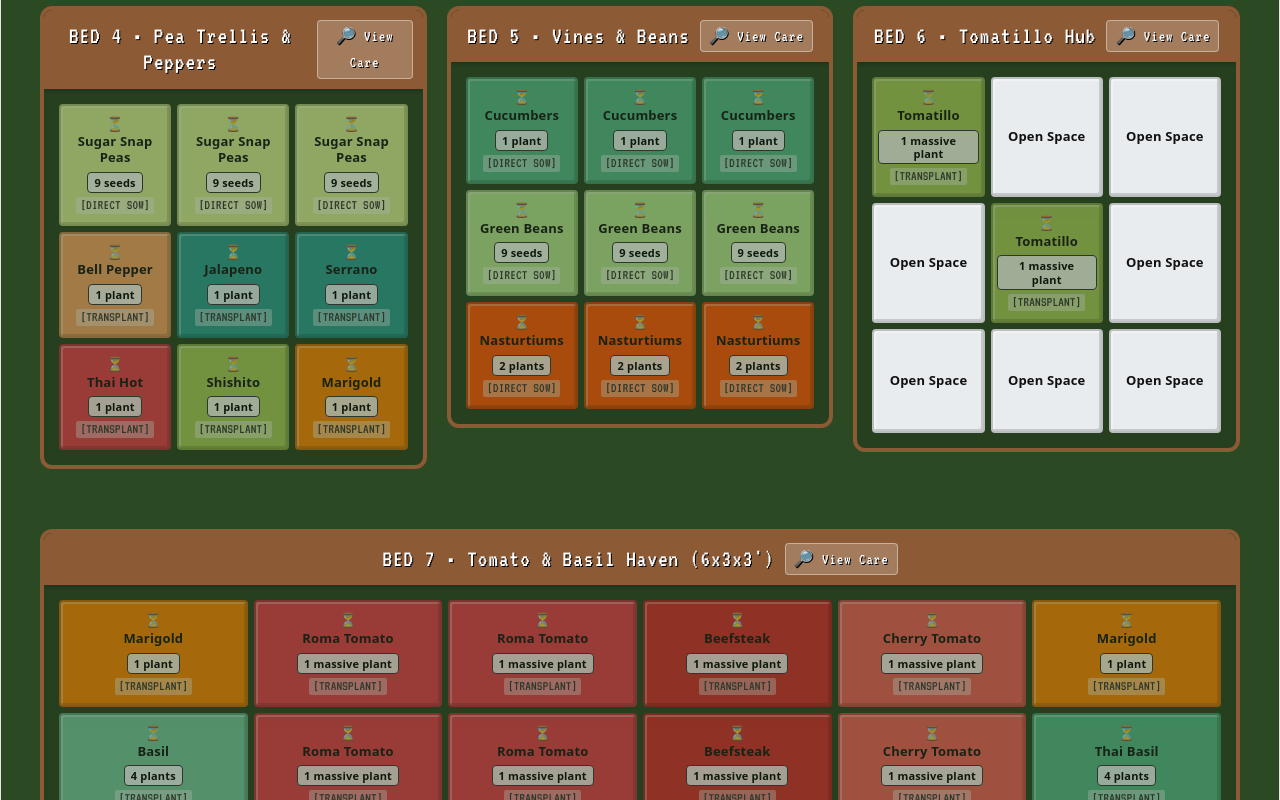
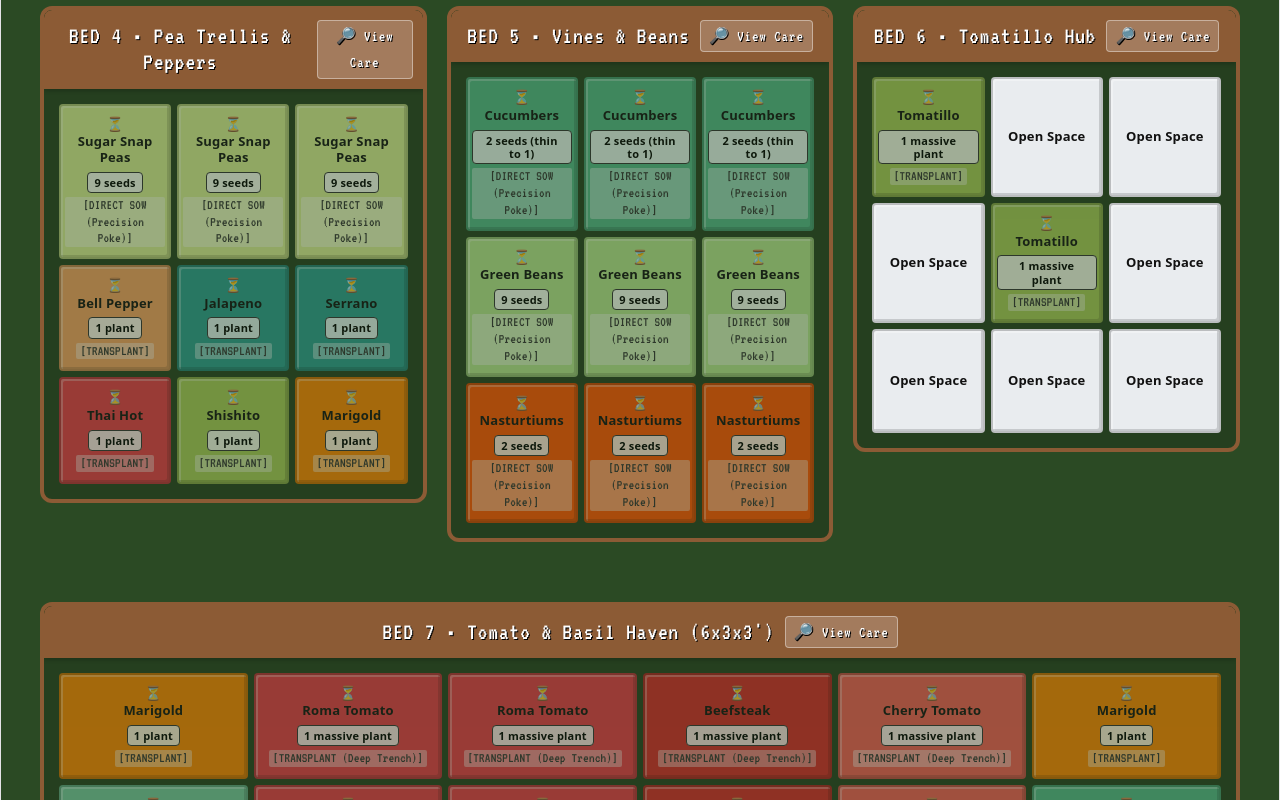
Before and after one commit to nategraves29/garden-planner-2026, a React (Vite) app: page / in a window 1280 px wide. Shown: the part 1560-2360 px from the top of the page. Built offline with nearby package versions, Linux system fonts and the light colour scheme; no server answers; the database is empty.

Commit message:
Updated precise sowing methods and integrated field secrets

```diff
--- a/src/App.jsx
+++ b/src/App.jsx
@@ -20,93 +20,93 @@ const bedDatabase = {
 // DYNAMIC CHRONOLOGICAL PLANT DATABASE
 // ==========================================
 const plantDatabase = {
-  "Radishes": { color: "#ff8fab", method: "DIRECT SOW", quantity: "16 seeds", depth: "1/2 inch", harvest: "25-30 days", pruning: "Snip weakest sprouts.", notes: "Lightning fast crop.",
+  "Radishes": { color: "#ff8fab", method: "DIRECT SOW (Precision Poke)", quantity: "16 seeds", depth: "1/2 inch", harvest: "25-30 days", pruning: "Snip weakest sprouts.", notes: "Pro-Tip: Lightning fast. Harvest promptly to free up root space.",
     phases: [{ name: "Growth", startDay: 0, waterDays: 1, water: "Daily mist to keep soil soft.", feedDays: 14, feed: "Light Fish Emulsion (5-1-1)" }] },
-  "Carrots": { color: "#ffb703", method: "DIRECT SOW", quantity: "9 seeds", depth: "1/4 inch", harvest: "70-80 days", pruning: "Dust with dirt, thin to 9.", notes: "Loose, rock-free soil.",
+  "Carrots": { color: "#ffb703", method: "DIRECT SOW (Scatter & Thin)", quantity: "Thin to 9", depth: "1/4 inch", harvest: "70-80 days", pruning: "Dust with dirt, thin at 2 inches tall.", notes: "Sowing Secret: Seeds are tiny. Scatter lightly, then thin down to a conservative 9 per sq ft to preserve soil nutrients.",
     phases: [
       { name: "Germination", startDay: 0, waterDays: 1, water: "Needs daily moisture! Use cardboard trick.", feedDays: null, feed: "None required yet." },
       { name: "Maturation", startDay: 21, waterDays: 3, water: "Deep soak every 3 days.", feedDays: 21, feed: "Light Fish Emulsion (5-1-1)" }
     ]},
-  "Buttercrunch & Romaine": { color: "#90be6d", method: "DIRECT SOW", quantity: "4 plants", depth: "Surface", harvest: "55-65 days", pruning: "Harvest outer leaves.", notes: "Press seeds firmly.",
+  "Buttercrunch & Romaine": { color: "#90be6d", method: "DIRECT SOW (Precision Poke)", quantity: "4 seeds", depth: "Surface", harvest: "55-65 days", pruning: "Harvest outer leaves.", notes: "Sowing Secret: Lettuce needs light to germinate. Press seeds firmly into dirt, do not bury.",
     phases: [{ name: "Growth", startDay: 0, waterDays: 2, water: "Keep surface damp.", feedDays: 14, feed: "Light Fish Emulsion (5-1-1)" }] },
-  "Arugula": { color: "#73a942", method: "DIRECT SOW", quantity: "9 plants", depth: "1/2 inch", harvest: "40-50 days", pruning: "Cut-and-come again.", notes: "Shade with tomatoes.",
+  "Arugula": { color: "#73a942", method: "DIRECT SOW (Scatter & Thin)", quantity: "Thin to 9", depth: "1/2 inch", harvest: "40-50 days", pruning: "Cut-and-come again.", notes: "Continuous Harvest Secret: Never pull the roots. Just cut the leaves and it will regrow.",
     phases: [{ name: "Growth", startDay: 0, waterDays: 2, water: "Standard soak.", feedDays: 14, feed: "Light Fish Emulsion (5-1-1)" }] },
-  "Spinach": { color: "#538d22", method: "DIRECT SOW", quantity: "9 plants", depth: "1/2 inch", harvest: "40-50 days", pruning: "Cut-and-come again.", notes: "Loves cool spring.",
+  "Spinach": { color: "#538d22", method: "DIRECT SOW (Precision Poke)", quantity: "9 seeds", depth: "1/2 inch", harvest: "40-50 days", pruning: "Cut-and-come again.", notes: "Pro-Tip: Loves cool spring. Shade with taller crops later in the season.",
     phases: [{ name: "Growth", startDay: 0, waterDays: 2, water: "Standard soak.", feedDays: 14, feed: "Light Fish Emulsion (5-1-1)" }] },
-  "Red Onions": { color: "#cda4f4", method: "TRANSPLANT", quantity: "4 plants", depth: "Root depth", harvest: "90-110 days", pruning: "Keep meticulously weeded.", notes: "Conservative spacing.",
+  "Red Onions": { color: "#cda4f4", method: "TRANSPLANT", quantity: "4 plants", depth: "Root depth", harvest: "90-110 days", pruning: "Keep meticulously weeded.", notes: "Growing Secret: Onions hate competition. Hand-pull all weeds immediately.",
     phases: [
       { name: "Bulb Swelling", startDay: 0, waterDays: 3, water: "Standard deep soak.", feedDays: 28, feed: "Fish Emulsion every 4 weeks." },
       { name: "Curing", startDay: 80, waterDays: null, water: "CRITICAL: Stop watering entirely when tops flop over.", feedDays: null, feed: "None." }
     ]},
-  "Yellow Onions": { color: "#fcefb4", method: "TRANSPLANT", quantity: "4 plants", depth: "Root depth", harvest: "90-110 days", pruning: "Keep meticulously weeded.", notes: "Conservative spacing.",
+  "Yellow Onions": { color: "#fcefb4", method: "TRANSPLANT", quantity: "4 plants", depth: "Root depth", harvest: "90-110 days", pruning: "Keep meticulously weeded.", notes: "Growing Secret: Onions hate competition. Hand-pull all weeds immediately.",
     phases: [
       { name: "Bulb Swelling", startDay: 0, waterDays: 3, water: "Standard deep soak.", feedDays: 28, feed: "Fish Emulsion every 4 weeks." },
       { name: "Curing", startDay: 80, waterDays: null, water: "CRITICAL: Stop watering entirely when tops flop over.", feedDays: null, feed: "None." }
     ]},
-  "Parsley": { color: "#a7c957", method: "DIRECT SOW", quantity: "2 plants", depth: "1/4 inch", harvest: "60-70 days", pruning: "Snip stems from outside in.", notes: "Slow to germinate.",
+  "Parsley": { color: "#a7c957", method: "DIRECT SOW (Precision Poke)", quantity: "2 seeds", depth: "1/4 inch", harvest: "60-70 days", pruning: "Snip stems from outside in.", notes: "Sowing Secret: Extremely slow to germinate. Don't give up on it.",
     phases: [{ name: "Growth", startDay: 0, waterDays: 2, water: "Daily mist until sprout, then standard.", feedDays: 21, feed: "Light Fish Emulsion" }] },
-  "Cilantro": { color: "#a7c957", method: "DIRECT SOW", quantity: "2 plants", depth: "1/4 inch", harvest: "60-70 days", pruning: "Snip above leaf node.", notes: "Bolts in heat.",
+  "Cilantro": { color: "#a7c957", method: "DIRECT SOW (Precision Poke)", quantity: "2 seeds", depth: "1/4 inch", harvest: "60-70 days", pruning: "Snip above leaf node.", notes: "Growing Secret: Bolts instantly in high heat. Harvest aggressively.",
     phases: [{ name: "Growth", startDay: 0, waterDays: 2, water: "Daily mist until sprout, then standard.", feedDays: 21, feed: "Light Fish Emulsion" }] },
-  "Broccoli": { color: "#4c956c", method: "TRANSPLANT", quantity: "1 plant", depth: "Crown level", harvest: "50-70 days", pruning: "Leave plant after harvesting main head.", notes: "Watch for loopers.",
+  "Broccoli": { color: "#4c956c", method: "TRANSPLANT", quantity: "1 plant", depth: "Crown level", harvest: "50-70 days", pruning: "Leave plant after harvesting main head.", notes: "Fruiting Secret: After cutting the main head, it will push out smaller side-shoots for weeks.",
     phases: [{ name: "Heavy Growth", startDay: 0, waterDays: 3, water: "Deep soak 2-3x a week.", feedDays: 21, feed: "High Nitrogen Fish Emulsion (2 Tbsp/gal)" }] },
-  "Dwarf Siberian Kale": { color: "#2c6e49", method: "TRANSPLANT", quantity: "1 plant", depth: "Crown level", harvest: "50-70 days", pruning: "Harvest outermost leaves.", notes: "Frost makes leaves sweeter.",
+  "Dwarf Siberian Kale": { color: "#2c6e49", method: "TRANSPLANT", quantity: "1 plant", depth: "Crown level", harvest: "50-70 days", pruning: "Harvest outermost leaves.", notes: "Growing Secret: A light frost causes the plant to push sugars into the leaves, making them sweeter.",
     phases: [{ name: "Growth", startDay: 0, waterDays: 3, water: "Standard soak.", feedDays: 21, feed: "High Nitrogen Fish Emulsion" }] },
-  "Collard Greens": { color: "#6a994e", method: "TRANSPLANT", quantity: "1 plant", depth: "Crown level", harvest: "50-70 days", pruning: "Harvest outermost leaves.", notes: "Prehistoric-looking bush.",
+  "Collard Greens": { color: "#6a994e", method: "TRANSPLANT", quantity: "1 plant", depth: "Crown level", harvest: "50-70 days", pruning: "Harvest outermost leaves.", notes: "Pro-Tip: Stems are tough, strip the leaves off the center rib before cooking.",
     phases: [{ name: "Growth", startDay: 0, waterDays: 3, water: "Standard soak.", feedDays: 21, feed: "High Nitrogen Fish Emulsion" }] },
-  "Sugar Snap Peas": { color: "#d9ed92", method: "DIRECT SOW", quantity: "9 seeds", depth: "1 inch", harvest: "60-70 days", pruning: "Harvest every 1-2 days.", notes: "Nitrogen fixer.",
+  "Sugar Snap Peas": { color: "#d9ed92", method: "DIRECT SOW (Precision Poke)", quantity: "9 seeds", depth: "1 inch", harvest: "60-70 days", pruning: "Harvest every 1-2 days.", notes: "Fruiting Secret: The more you pick, the more flowers it pushes. Never let a pod get overly fat.",
     phases: [{ name: "Growth", startDay: 0, waterDays: 2, water: "Standard soak.", feedDays: 21, feed: "Light Fish Emulsion" }] },
-  "Green Beans": { color: "#b5e48c", method: "DIRECT SOW", quantity: "9 seeds", depth: "1 inch", harvest: "50-60 days", pruning: "Harvest every 1-2 days.", notes: "Plant outside after frost.",
+  "Green Beans": { color: "#b5e48c", method: "DIRECT SOW (Precision Poke)", quantity: "9 seeds", depth: "1 inch", harvest: "50-60 days", pruning: "Harvest every 1-2 days.", notes: "Fruiting Secret: Beans are nitrogen fixers and pull their own food from the air.",
     phases: [{ name: "Growth", startDay: 0, waterDays: 2, water: "Standard soak.", feedDays: 21, feed: "Light Fish Emulsion" }] },
-  "Cucumbers": { color: "#52b788", method: "DIRECT SOW", quantity: "1 plant", depth: "1 inch", harvest: "50-70 days", pruning: "Pick continuously.", notes: "Reduced density saves water.",
+  "Cucumbers": { color: "#52b788", method: "DIRECT SOW (Precision Poke)", quantity: "2 seeds (thin to 1)", depth: "1 inch", harvest: "50-70 days", pruning: "Pick continuously.", notes: "Growing Secret: Poke 2 seeds per hole, snip the weakest one. Train vines up the trellis immediately.",
     phases: [{ name: "Growth", startDay: 0, waterDays: 2, water: "Heavy drinker. Deep soak.", feedDays: 14, feed: "Light Fish Emulsion" }] },
-  "Roma Tomato": { color: "#e63946", method: "TRANSPLANT", quantity: "1 massive plant", depth: "Bury stem deep", harvest: "65-85 days", pruning: "Pinch suckers. Clear bottom 12 inches.", notes: "Wait until late May.",
+  "Roma Tomato": { color: "#e63946", method: "TRANSPLANT (Deep Trench)", quantity: "1 massive plant", depth: "Bury stem deep", harvest: "65-85 days", pruning: "Aggressive sucker pruning. Clear bottom 12 inches.", notes: "Transplanting Secret: Strip the bottom leaves and bury the stem horizontally. The buried stem will grow a massive taproot.",
     phases: [
       { name: "Vegetative", startDay: 0, waterDays: 3, water: "Deep root soak. Keep leaves dry.", feedDays: 14, feed: "Start with 4-4-4." },
-      { name: "Fruiting/Ripening", startDay: 45, waterDays: 5, water: "Cut water volume by 50% to force ripening.", feedDays: 14, feed: "Switch to Fruiting Fertilizer (2-8-4)." }
+      { name: "Fruiting/Ripening", startDay: 45, waterDays: 5, water: "Fruiting Secret: Cut water volume by 50% to force ripening.", feedDays: 14, feed: "Switch to Fruiting Fertilizer (2-8-4)." }
     ]},
-  "Beefsteak": { color: "#d62828", method: "TRANSPLANT", quantity: "1 massive plant", depth: "Bury stem deep", harvest: "80-90 days", pruning: "Aggressive sucker pruning.", notes: "Wait until late May.",
+  "Beefsteak": { color: "#d62828", method: "TRANSPLANT (Deep Trench)", quantity: "1 massive plant", depth: "Bury stem deep", harvest: "80-90 days", pruning: "Aggressive sucker pruning.", notes: "Transplanting Secret: Strip bottom leaves, bury stem deep to build the root engine.",
     phases: [
       { name: "Vegetative", startDay: 0, waterDays: 3, water: "Deep root soak.", feedDays: 14, feed: "Start with 4-4-4." },
-      { name: "Fruiting/Ripening", startDay: 50, waterDays: 5, water: "Cut water volume by 50% to force ripening.", feedDays: 14, feed: "Switch to Fruiting Fertilizer (2-8-4)." }
+      { name: "Fruiting/Ripening", startDay: 50, waterDays: 5, water: "Fruiting Secret: Cut water volume by 50% to force ripening.", feedDays: 14, feed: "Switch to Fruiting Fertilizer (2-8-4)." }
     ]},
-  "Cherry Tomato": { color: "#f25c54", method: "TRANSPLANT", quantity: "1 massive plant", depth: "Bury stem deep", harvest: "65-75 days", pruning: "Pinch early suckers.", notes: "Prolific.",
+  "Cherry Tomato": { color: "#f25c54", method: "TRANSPLANT (Deep Trench)", quantity: "1 massive plant", depth: "Bury stem deep", harvest: "65-75 days", pruning: "Pinch early suckers only.", notes: "Fruiting Secret: Cherry tomatoes are chaotic. Prune early, then let them vine out wildly over the trellis.",
     phases: [
       { name: "Vegetative", startDay: 0, waterDays: 3, water: "Deep root soak.", feedDays: 14, feed: "Start with 4-4-4." },
       { name: "Fruiting", startDay: 40, waterDays: 4, water: "Consistent deep soak.", feedDays: 14, feed: "Fruiting Fertilizer (2-8-4)." }
     ]},
-  "Tomatillo": { color: "#a7c957", method: "TRANSPLANT", quantity: "1 massive plant", depth: "Bury stem deep", harvest: "65-85 days", pruning: "Heavy support needed.", notes: "Needs 2 to cross-pollinate.",
+  "Tomatillo": { color: "#a7c957", method: "TRANSPLANT", quantity: "1 massive plant", depth: "Bury stem deep", harvest: "65-85 days", pruning: "Heavy support needed.", notes: "Fruiting Secret: Strictly not self-pollinating. If one plant dies, the other will drop empty husks.",
     phases: [{ name: "Growth & Bloom", startDay: 0, waterDays: 3, water: "Deep soak base, not leaves.", feedDays: 21, feed: "Fruiting Fertilizer (2-8-4)" }] },
-  "Basil": { color: "#74c69d", method: "TRANSPLANT", quantity: "4 plants", depth: "Crown level", harvest: "30-40 days", pruning: "Pinch to bush out.", notes: "Cold sensitive.",
+  "Basil": { color: "#74c69d", method: "TRANSPLANT", quantity: "4 plants", depth: "Crown level", harvest: "30-40 days", pruning: "Pinch to bush out.", notes: "Growing Secret: Never let it flower. Pinch the top clusters off so it bushes outwards.",
     phases: [{ name: "Growth", startDay: 0, waterDays: 2, water: "Standard soak.", feedDays: 21, feed: "Light Fish Emulsion" }] },
-  "Thai Basil": { color: "#52b788", method: "TRANSPLANT", quantity: "4 plants", depth: "Crown level", harvest: "30-40 days", pruning: "Pinch to bush out.", notes: "Great tomato companion.",
+  "Thai Basil": { color: "#52b788", method: "TRANSPLANT", quantity: "4 plants", depth: "Crown level", harvest: "30-40 days", pruning: "Pinch to bush out.", notes: "Pro-Tip: Great companion for tomatoes, masks the scent from pests.",
     phases: [{ name: "Growth", startDay: 0, waterDays: 2, water: "Standard soak.", feedDays: 21, feed: "Light Fish Emulsion" }] },
-  "Bell Pepper": { color: "#f4a261", method: "TRANSPLANT", quantity: "1 plant", depth: "Crown level", harvest: "70-80 days", pruning: "Pluck first blossoms.", notes: "Leave on vine to turn red.",
+  "Bell Pepper": { color: "#f4a261", method: "TRANSPLANT", quantity: "1 plant", depth: "Crown level", harvest: "70-80 days", pruning: "Pluck first blossoms.", notes: "Growing Secret: Pluck the very first round of flowers off so the plant builds a stronger frame first.",
     phases: [
       { name: "Growth", startDay: 0, waterDays: 3, water: "Consistent deep watering.", feedDays: 21, feed: "Start with 4-4-4." },
       { name: "Fruiting", startDay: 40, waterDays: 4, water: "Slight stress before picking.", feedDays: 14, feed: "Fruiting Fertilizer (2-8-4)." }
     ]},
-  "Jalapeno": { color: "#2a9d8f", method: "TRANSPLANT", quantity: "1 plant", depth: "Crown level", harvest: "70-80 days", pruning: "Pluck first blossoms.", notes: "Turns red if left on vine.",
+  "Jalapeno": { color: "#2a9d8f", method: "TRANSPLANT", quantity: "1 plant", depth: "Crown level", harvest: "70-80 days", pruning: "Pluck first blossoms.", notes: "Fruiting Secret: Look for brown 'corking' lines on the skin—that means it's fully spicy and ready.",
     phases: [
       { name: "Growth", startDay: 0, waterDays: 3, water: "Consistent deep watering.", feedDays: 21, feed: "Start with 4-4-4." },
-      { name: "Fruiting (Spice Forcing)", startDay: 40, waterDays: 5, water: "Heat/water stress for max spice.", feedDays: 14, feed: "Fruiting Fertilizer (2-8-4)." }
+      { name: "Fruiting (Spice Forcing)", startDay: 40, waterDays: 5, water: "Fruiting Secret: Heat & drought stress right before harvest spikes the capsaicin.", feedDays: 14, feed: "Fruiting Fertilizer (2-8-4)." }
     ]},
-  "Serrano": { color: "#2a9d8f", method: "TRANSPLANT", quantity: "1 plant", depth: "Crown level", harvest: "70-80 days", pruning: "Pluck first blossoms.", notes: "Spicier than Jalapenos.",
+  "Serrano": { color: "#2a9d8f", method: "TRANSPLANT", quantity: "1 plant", depth: "Crown level", harvest: "70-80 days", pruning: "Pluck first blossoms.", notes: "Pro-Tip: Smaller and significantly spicier than Jalapenos.",
     phases: [
       { name: "Growth", startDay: 0, waterDays: 3, water: "Consistent deep watering.", feedDays: 21, feed: "Start with 4-4-4." },
-      { name: "Fruiting (Spice Forcing)", startDay: 40, waterDays: 5, water: "Heat/water stress for max spice.", feedDays: 14, feed: "Fruiting Fertilizer (2-8-4)." }
+      { name: "Fruiting (Spice Forcing)", startDay: 40, waterDays: 5, water: "Fruiting Secret: Heat & drought stress right before harvest spikes the capsaicin.", feedDays: 14, feed: "Fruiting Fertilizer (2-8-4)." }
     ]},
-  "Thai Hot": { color: "#e63946", method: "TRANSPLANT", quantity: "1 plant", depth: "Crown level", harvest: "70-80 days", pruning: "Pluck first blossoms.", notes: "Fiercely hot.",
+  "Thai Hot": { color: "#e63946", method: "TRANSPLANT", quantity: "1 plant", depth: "Crown level", harvest: "70-80 days", pruning: "Pluck first blossoms.", notes: "Fruiting Secret: Produces hundreds of tiny peppers facing straight up at the sky.",
     phases: [
       { name: "Growth", startDay: 0, waterDays: 3, water: "Consistent deep watering.", feedDays: 21, feed: "Start with 4-4-4." },
-      { name: "Fruiting (Spice Forcing)", startDay: 40, waterDays: 5, water: "Heat/water stress for max spice.", feedDays: 14, feed: "Fruiting Fertilizer (2-8-4)." }
+      { name: "Fruiting (Spice Forcing)", startDay: 40, waterDays: 5, water: "Fruiting Secret: Heat & drought stress right before harvest spikes the capsaicin.", feedDays: 14, feed: "Fruiting Fertilizer (2-8-4)." }
     ]},
-  "Shishito": { color: "#a7c957", method: "TRANSPLANT", quantity: "1 plant", depth: "Crown level", harvest: "60-70 days", pruning: "Harvest green & wrinkly.", notes: "1 in 10 is spicy.",
+  "Shishito": { color: "#a7c957", method: "TRANSPLANT", quantity: "1 plant", depth: "Crown level", harvest: "60-70 days", pruning: "Harvest green & wrinkly.", notes: "Growing Secret: 1 in 10 is spicy. Harvest when they are 2-3 inches long and very wrinkled.",
     phases: [{ name: "Growth", startDay: 0, waterDays: 3, water: "Standard soak.", feedDays: 21, feed: "Fruiting Fertilizer (2-8-4)" }] },
-  "Marigold": { color: "#fb8500", method: "TRANSPLANT", quantity: "1 plant", depth: "Crown level", harvest: "50 days", pruning: "Deadhead flowers.", notes: "Nematode defender.",
+  "Marigold": { color: "#fb8500", method: "TRANSPLANT", quantity: "1 plant", depth: "Crown level", harvest: "50 days", pruning: "Deadhead flowers.", notes: "Growing Secret: The roots secrete a chemical that actively kills root-knot nematodes in the soil.",
     phases: [{ name: "Bloom", startDay: 0, waterDays: 3, water: "Standard soak.", feedDays: null, feed: "None required." }] },
-  "Nasturtiums": { color: "#ff5400", method: "DIRECT SOW", quantity: "2 plants", depth: "1 inch", harvest: "55-65 days", pruning: "Cascade over edge.", notes: "Trap crop for aphids.",
+  "Nasturtiums": { color: "#ff5400", method: "DIRECT SOW (Precision Poke)", quantity: "2 seeds", depth: "1 inch", harvest: "55-65 days", pruning: "Cascade over edge.", notes: "Growing Secret: A sacrificial trap crop. Aphids will attack this instead of your vegetables.",
     phases: [{ name: "Bloom", startDay: 0, waterDays: 3, water: "Standard soak.", feedDays: null, feed: "None required." }] },
-  "Calendula": { color: "#ffb703", method: "DIRECT SOW", quantity: "1 plant", depth: "1/4 inch", harvest: "50-60 days", pruning: "Deadhead spent blooms.", notes: "Attracts predatory insects.",
+  "Calendula": { color: "#ffb703", method: "DIRECT SOW (Precision Poke)", quantity: "1 seed", depth: "1/4 inch", harvest: "50-60 days", pruning: "Deadhead spent blooms.", notes: "Growing Secret: Attracts predatory insects that hunt garden pests.",
     phases: [{ name: "Bloom", startDay: 0, waterDays: 3, water: "Standard soak.", feedDays: null, feed: "None required." }] },
   "SubPod": { color: "#ebd9c8", method: "INFRASTRUCTURE", quantity: "-", depth: "-", harvest: "Continuous", pruning: "-", notes: "The nutrient engine.", phases: [{ name: "Active", startDay: 0, waterDays: null, water: "Keep moist.", feedDays: null, feed: "Kitchen scraps" }] },
   "Open Space": { color: "#e9ecef", method: "-", quantity: "0", depth: "-", harvest: "-", pruning: "-", notes: "Reserved area.", phases: [{ name: "Empty", startDay: 0, waterDays: null, water: "-", feedDays: null, feed: "-" }] }
```
